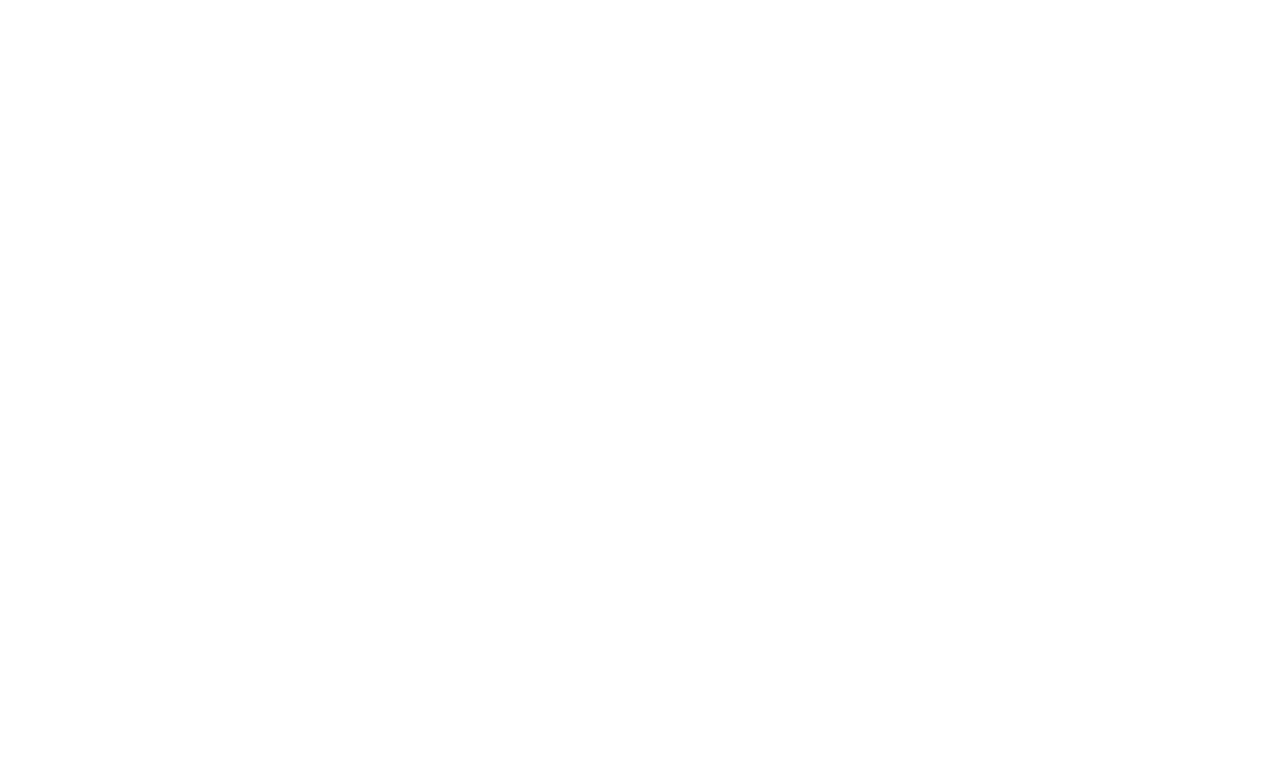
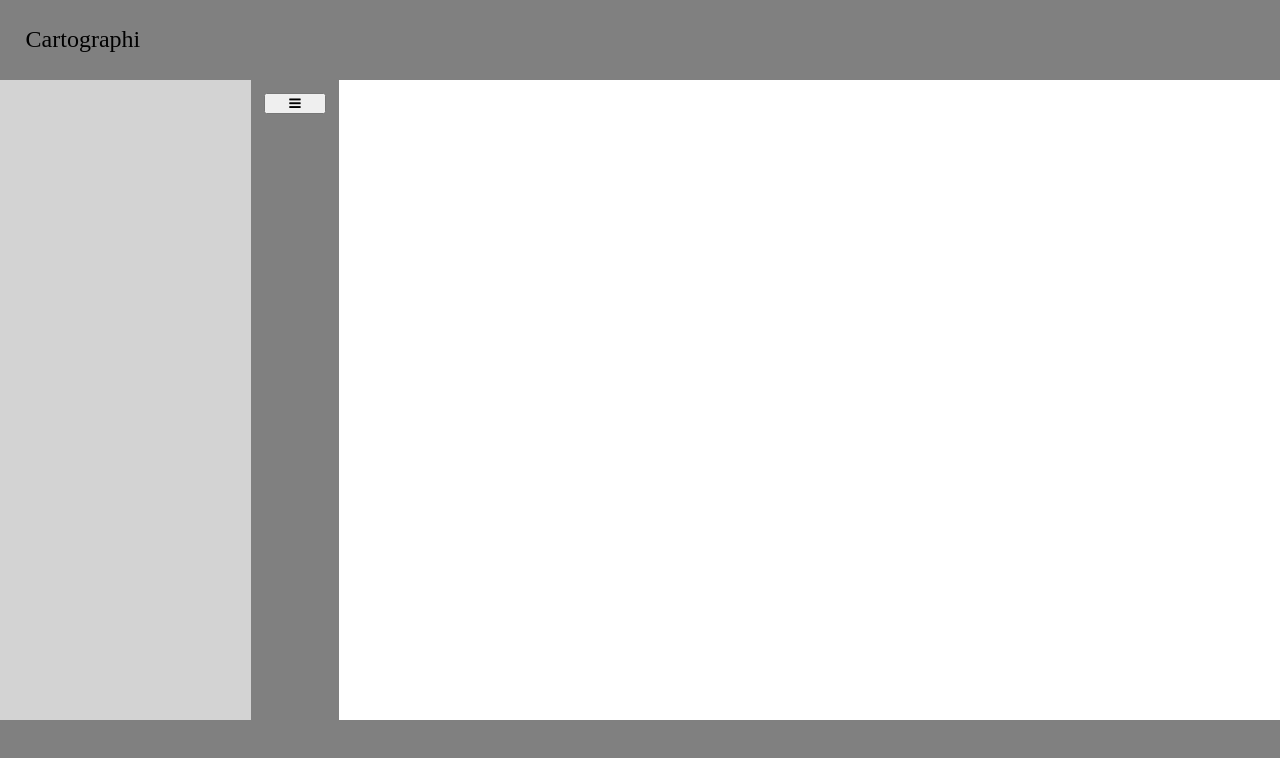
Before and after one commit to samantha-m/cartographi-client, an Angular app: page / in a window 1280 px wide. Shown: the top 758 px of the page. Built offline with nearby package versions, Linux system fonts and the light colour scheme.

Commit message:
create dashboard layout

```diff
--- a/angular.json
+++ b/angular.json
@@ -25,7 +25,8 @@
               "src/assets"
             ],
             "styles": [
-              "src/styles.css"
+              "src/styles.css",
+              "./node_modules/font-awesome/css/font-awesome.min.css"
             ],
             "scripts": []
           },
--- a/package.json
+++ b/package.json
@@ -18,6 +18,7 @@
     "@angular/platform-browser": "^17.0.0",
     "@angular/platform-browser-dynamic": "^17.0.0",
     "@angular/router": "^17.0.0",
+    "font-awesome": "^4.7.0",
     "rxjs": "~7.8.0",
     "tslib": "^2.3.0",
     "zone.js": "~0.14.2"
--- a/src/app/app.component.css
+++ b/src/app/app.component.css
@@ -0,0 +1,20 @@
+#header {
+    display: flex;
+    flex-direction: row;
+    background-color: gray;
+    height: 10vh;
+}
+
+#title {
+    font-size: 1.5em;
+    margin: 2%;
+}
+
+#content {
+    height: 80vh;
+}
+
+#footer {
+    background-color: gray;
+    height: 10vh;
+}
--- a/src/app/app.component.html
+++ b/src/app/app.component.html
@@ -1 +1,7 @@
-<router-outlet></router-outlet>
+<div id="header">
+    <span id="title">Cartographi</span>
+</div>
+<div id="content">
+    <router-outlet></router-outlet>
+</div>
+<div id="footer"></div>
--- a/src/app/app.routes.ts
+++ b/src/app/app.routes.ts
@@ -1,3 +1,6 @@
 import { Routes } from '@angular/router';
+import { DashboardComponent } from './pages/dashboard/dashboard.component';
 
-export const routes: Routes = [];
+export const routes: Routes = [
+    { path: "", component: DashboardComponent }
+];
--- a/src/app/pages/dashboard/dashboard.component.css
+++ b/src/app/pages/dashboard/dashboard.component.css
@@ -0,0 +1,25 @@
+#dashboard-wrapper {
+    display: flex;
+    flex-direction: row;
+    height: 100%;
+}
+
+#map-list {
+    background-color: lightgray;
+    overflow-y: auto;
+    width: 20%;
+}
+
+#map-list-toggle {
+    background-color: gray;
+    padding: 1%;
+    width: 5%;
+}
+
+#map-list-toggle-btn {
+    width: 100%;
+}
+
+#map {
+    width: 75%;
+}
--- a/src/app/pages/dashboard/dashboard.component.html
+++ b/src/app/pages/dashboard/dashboard.component.html
@@ -1 +1,11 @@
-<p>dashboard works!</p>
+<main id="dashboard-wrapper">
+    <div id="map-list">
+
+    </div>
+    <div id="map-list-toggle">
+        <button id="map-list-toggle-btn"><i class="fa fa-bars"></i></button>
+    </div>
+    <div id="map">
+
+    </div>
+</main>
--- a/src/app/pages/dashboard/dashboard.component.ts
+++ b/src/app/pages/dashboard/dashboard.component.ts
@@ -2,8 +2,6 @@
 
 @Component({
   selector: 'app-dashboard',
-  standalone: true,
-  imports: [],
   templateUrl: './dashboard.component.html',
   styleUrl: './dashboard.component.css'
 })
--- a/src/styles.css
+++ b/src/styles.css
@@ -1 +1,6 @@
-/* You can add global styles to this file, and also import other style files */
+html, body {
+    margin: 0;
+    padding: 0;
+    overflow-y: hidden;
+    overflow-x: hidden;
+}
```
Also changed, not shown: src/app/pages/dashboard/dashboard.module.ts (+7 -1 lines), 1 other file (tests, documents, lock files or other folders).
